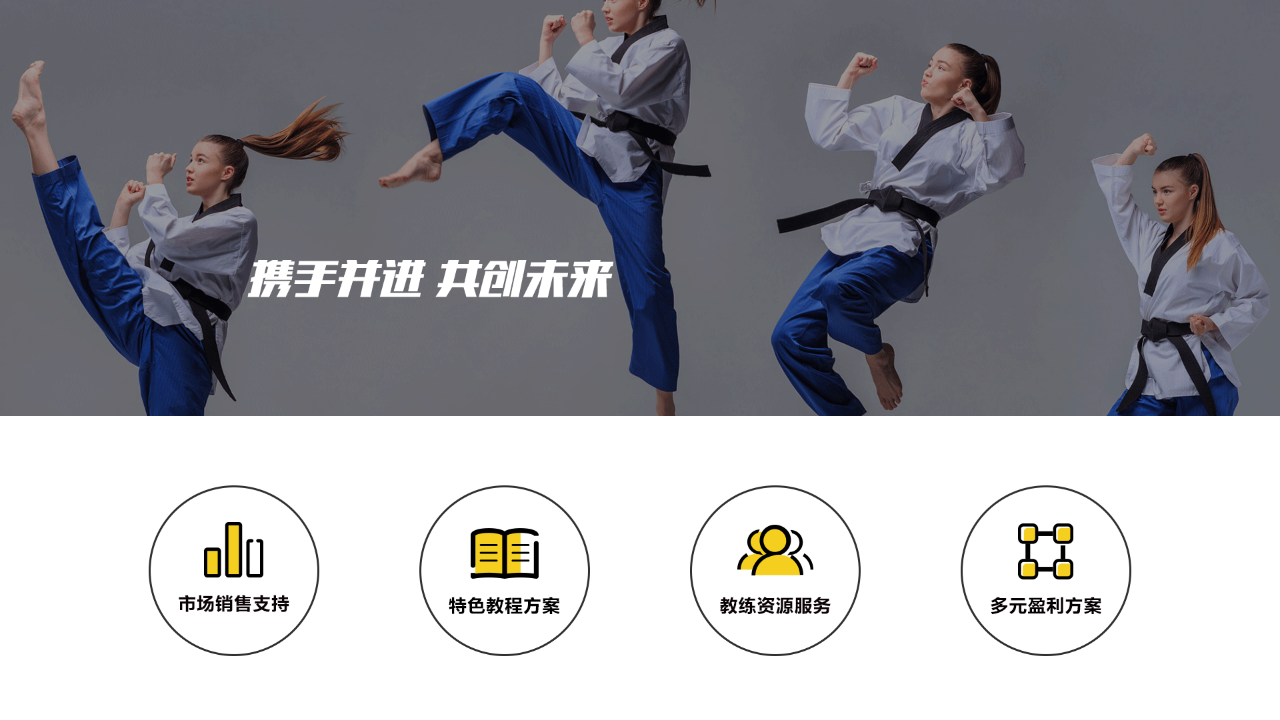
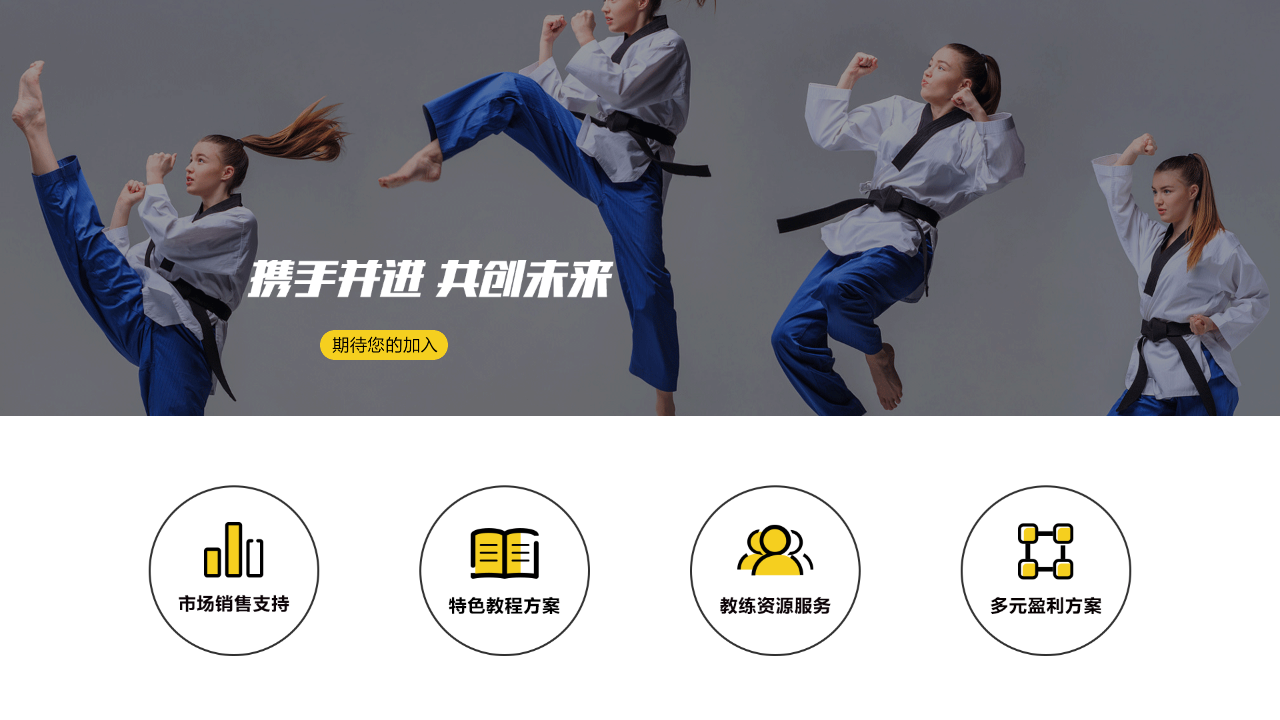
Before and after one commit to Jerry-Yin/RainBow, a plain HTML site: page index.html in a window 1280 px wide. Shown: the part 80-800 px from the top of the page. Drawn offline with nearby package versions, Linux system fonts and the light colour scheme; files that its build step writes are made by us from their sources.

Commit message:
v1.0.0 debug version done

```diff
--- a/css/home.css
+++ b/css/home.css
@@ -277,10 +277,12 @@ a:active {
     padding-top: 25%;
 }
 
-/*.img_join{*/
-    /*width: 40px;*/
-    /*height: 10px;*/
-/*}*/
+.img_join{
+    width: 10% !important;
+    top:80% !important;
+    left:25%;
+    cursor: pointer;
+}
 
 /*Dialog*/
 /*dialog parent div*/
--- a/index.html
+++ b/index.html
@@ -79,7 +79,7 @@
     <button class="btn_shift" name="btn_shift" id="btn_shift1" onclick="clickPrev()">&lt;</button>
     <img class="img_banner" id="banner" src="src/image/img_banner1.png">
     <button class="btn_shift" name="btn_shift" id="btn_shift2" onclick="clickNext()">&gt;</button>
-    <!--<img class="img_join" src="src/image/img_join.png">-->
+    <img class="img_join" src="src/image/img_join.png" onclick="showJoinDialog()">
 </div>
 
 </div>
--- a/js/homePage.js
+++ b/js/homePage.js
@@ -1,7 +1,7 @@
 
 
 function scanCode() {
-    console.log('follow clicked1')
+    console.log('follow clicked1');
     iDialog({
         title:false,
         id:'scanCode',
@@ -22,7 +22,7 @@ function scanCode() {
 }
 
 function dismissDialog() {
-     console.log('dismiss dialog')
+     console.log('dismiss dialog');
     // console.log($.dialog.get('scanCode'))
     // $.dismissdialog.get('scanCode')
     // Ω iDialog.get('scanCode').hide()
@@ -41,3 +41,32 @@ function dismissDialog() {
     // iDialog.hide();
     // window.dialog.hide();
 }
+
+function showJoinDialog() {
+    console.log('follow clicked1');
+    iDialog({
+        title:false,
+        id:'join',
+        // content:'<img src="src/image/img_scan_code.png">',
+        content:
+        '<div class="dialog_div">' +
+        '<img class="dialog_s1" src="src/image/img_join_dialog.png">' +
+        '<img class="dialog_s2" id="btn_dismiss1" src="src/image/img_close_black.png" onclick="dismissJoinDialog()"></img>' +
+        '</div>',
+        lock: true,
+        width:500,
+        fixed: true,
+        height:300,
+        esc: true,
+        opacity:0.4,
+        drag: true
+    });
+}
+
+function dismissJoinDialog() {
+    $.dialog({
+        id:'join',
+        title: false
+        // content:'<img src="src/image/img_scan_code.png">'
+    }).hide();
+}
```
Also changed, not shown: src/image/img_join_dialog.png (added). Lines whose indentation alone changed are shown as unchanged.
